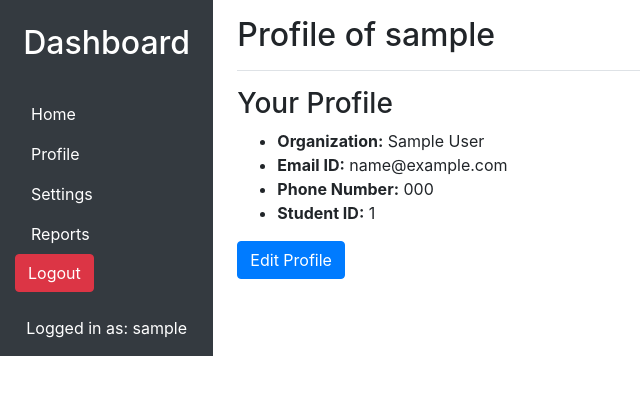
After one commit to santosh651/Library_Management, a Flask app: page /profile in a window 1280 px wide. The commit adds this page. Shown: the top 395 px of the page, without its empty margins (0-640 px from the left). Run offline with Flask 3, Linux system fonts and the light colour scheme; the visitor is signed in with stand-in values (Sample User, id 1); tables that the repository leaves empty or names only in its code hold one stand-in row (values such as "Sample post"); some libraries are stand-ins or nearby versions.

Commit message:
|profile button event  in dashboard on click sshow personal info can be eedited also|

```diff
--- a/app.py
+++ b/app.py
@@ -1,4 +1,4 @@
-from flask import Flask, render_template, request, redirect, flash, session, make_response
+from flask import Flask, render_template, request, redirect, flash, session, url_for, make_response
 from flask_mysqldb import MySQL
 from flask_wtf import FlaskForm
 from wtforms import StringField, PasswordField, SubmitField
@@ -8,16 +8,12 @@ app = Flask(__name__)
 app.secret_key = 'your_secret_key'
 
 # MySQL Configuration
-app.config['MYSQL_HOST'] = 'localhost'  # Change as necessary
-app.config['MYSQL_USER'] = 'root'  # Change to your MySQL username
-app.config['MYSQL_PASSWORD'] = 'admin'  # Change to your MySQL password
+app.config['MYSQL_HOST'] = 'localhost'
+app.config['MYSQL_USER'] = 'root'
+app.config['MYSQL_PASSWORD'] = 'admin'
 app.config['MYSQL_DB'] = 'library_management'
 
 mysql = MySQL(app)
-# CREATE TABLE IF NOT EXISTS users (
-#     id INT AUTO_INCREMENT PRIMARY KEY,
-#     username VARCHAR(25) NOT NULL UNIQUE,
-#     password VARCHAR(255) NOT NULL
 
 # Registration Form
 class RegistrationForm(FlaskForm):
@@ -32,6 +28,7 @@ class LoginForm(FlaskForm):
     password = PasswordField('Password', validators=[DataRequired()])
     submit = SubmitField('Login')
 
+# Register Route
 @app.route('/register', methods=['GET', 'POST'])
 def register():
     form = RegistrationForm()
@@ -46,6 +43,7 @@ def register():
         return redirect('/login')
     return render_template('register.html', form=form)
 
+# Login Route
 @app.route('/login', methods=['GET', 'POST'])
 def login():
     form = LoginForm()
@@ -57,37 +55,79 @@ def login():
         user = cur.fetchone()
         cur.close()
         if user:
-            session['username'] = username
+            session['username'] = username  # Use username as session key
             flash('Login successful!', 'success')
             return redirect('/')
         else:
             flash('Login failed. Check your username and password.', 'danger')
     return render_template('login.html', form=form)
 
+@app.route('/profile', methods=['GET', 'POST'])
+def profile():
+    if 'username' not in session:
+        flash('You need to log in first.', 'danger')
+        return redirect('/login')
+
+    username = session['username']
+
+    # GET Request - Display Profile
+    if request.method == 'GET':
+        cur = mysql.connection.cursor()
+        cur.execute("SELECT organization_name, email, phone_number, student_id FROM users WHERE username = %s", [username])
+        user_profile = cur.fetchone()
+        cur.close()
+
+        if user_profile:
+            profile_data = {
+                'organization_name': user_profile[0] or '',  # If None, show empty
+                'email': user_profile[1] or '',
+                'phone_number': user_profile[2] or '',
+                'student_id': user_profile[3] or ''
+            }
+            return render_template('profile.html', profile=profile_data)
+        else:
+            flash('Profile not found.', 'danger')
+            return redirect('/dashboard')
+
+    # POST Request - Update Profile
+    if request.method == 'POST':
+        organization_name = request.form.get('organization_name')
+        email = request.form.get('email')
+        phone_number = request.form.get('phone_number')
+        student_id = request.form.get('student_id')
+
+        cur = mysql.connection.cursor()
+        cur.execute("""
+            UPDATE users
+            SET organization_name = %s, email = %s, phone_number = %s, student_id = %s
+            WHERE username = %s
+        """, (organization_name, email, phone_number, student_id, username))
+        mysql.connection.commit()
+        cur.close()
+
+        flash('Profile updated successfully!', 'success')
+        return redirect(url_for('dashboard'))  # Redirect to the home page after updating
+
+# Dashboard Route
 @app.route('/dashboard')
 def dashboard():
     if 'username' in session:
-        response = make_response(render_template('dashboard.html', username=session['username']))
-        response.headers['Cache-Control'] = 'no-store, no-cache, must-revalidate, max-age=0'
-        response.headers['Pragma'] = 'no-cache'  # For older HTTP/1.0 clients
-        return response
+        return render_template('dashboard.html', username=session['username'])
     else:
         flash('You need to log in first.', 'danger')
         return redirect('/login')
 
-
+# Home Redirect
 @app.route('/')
 def home():
     return redirect('/dashboard')
 
+# Logout Route
 @app.route('/logout')
 def logout():
-    session.clear()  # Clear the session
+    session.clear()
     flash('You have been logged out successfully.', 'success')
-    response = redirect('/login')  # Redirect to the login page
-    response.headers['Cache-Control'] = 'no-store, no-cache, must-revalidate, max-age=0'
-    response.headers['Pragma'] = 'no-cache'  # For older HTTP/1.0 clients
-    return response
+    return redirect('/login')
 
 if __name__ == '__main__':
     app.run(debug=True)
--- a/templates/Dashboard.html
+++ b/templates/Dashboard.html
@@ -20,7 +20,7 @@
                             <a class="nav-link text-white" href="#">Home</a>
                         </li>
                         <li class="nav-item">
-                            <a class="nav-link text-white" href="#">Profile</a>
+                            <a  href="{{ url_for('profile') }}" class="nav-link text-white" href="#">Profile</a>
                         </li>
                         <li class="nav-item">
                             <a class="nav-link text-white" href="#">Settings</a>
@@ -32,6 +32,7 @@
                             <a href="{{ url_for('logout') }}" class="btn btn-danger">Logout</a>
                         </li>
                     </ul>
+                    <p class="text-white text-center mt-4">Logged in as: {{ session.username }}</p>
                 </div>
             </nav>
 
--- /dev/null
+++ b/templates/profile.html
@@ -0,0 +1,100 @@
+<!DOCTYPE html>
+<html lang="en">
+<head>
+    <meta charset="UTF-8">
+    <meta name="viewport" content="width=device-width, initial-scale=1.0">
+    <title>Profile</title>
+    <!-- Bootstrap CSS -->
+    <link rel="stylesheet" href="https://stackpath.bootstrapcdn.com/bootstrap/4.5.2/css/bootstrap.min.css">
+    <link rel="stylesheet" href="{{ url_for('static', filename='css/style.css') }}">
+</head>
+<body>
+    <div class="container-fluid">
+        <div class="row">
+            <!-- Sidebar -->
+            <nav id="sidebar" class="col-md-3 col-lg-2 d-md-block bg-dark sidebar">
+                <div class="sidebar-sticky">
+                    <h2 class="text-white text-center py-4">Dashboard</h2>
+                    <ul class="nav flex-column">
+                        <li class="nav-item">
+                            <a class="nav-link text-white" href="{{ url_for('dashboard') }}">Home</a>
+                        </li>
+                        <li class="nav-item">
+                            <a class="nav-link text-white" href="{{ url_for('profile') }}">Profile</a>
+                        </li>
+                        <li class="nav-item">
+                            <a class="nav-link text-white" href="#">Settings</a>
+                        </li>
+                        <li class="nav-item">
+                            <a class="nav-link text-white" href="#">Reports</a>
+                        </li>
+                        <li class="nav-item">
+                            <a href="{{ url_for('logout') }}" class="btn btn-danger">Logout</a>
+                        </li>
+                    </ul>
+                    <p class="text-white text-center mt-4">Logged in as: {{ session.username }}</p>
+                </div>
+            </nav>
+
+            <!-- Profile Content -->
+            <main role="main" class="col-md-9 ml-sm-auto col-lg-10 px-md-4">
+                <div class="d-flex justify-content-between flex-wrap flex-md-nowrap align-items-center pt-3 pb-2 mb-3 border-bottom">
+                    <h1 class="h2">Profile of {{ session.username }}</h1>
+                </div>
+
+                <!-- Profile Details -->
+                <div class="profile-section">
+                    <h3>Your Profile</h3>
+                    <ul>
+                        <li><strong>Organization:</strong> {{ profile.organization_name if profile.organization_name else "N/A" }}</li>
+                        <li><strong>Email ID:</strong> {{ profile.email if profile.email else "N/A" }}</li>
+                        <li><strong>Phone Number:</strong> {{ profile.phone_number if profile.phone_number else "N/A" }}</li>
+                        <li><strong>Student ID:</strong> {{ profile.student_id if profile.student_id else "N/A" }}</li>
+                    </ul>
+                    <button type="button" class="btn btn-primary" data-toggle="modal" data-target="#editProfileModal">Edit Profile</button>
+                </div>
+
+                <!-- Edit Profile Modal -->
+                <div class="modal fade" id="editProfileModal" tabindex="-1" aria-labelledby="editProfileModalLabel" aria-hidden="true">
+                    <div class="modal-dialog">
+                        <div class="modal-content">
+                            <div class="modal-header">
+                                <h5 class="modal-title" id="editProfileModalLabel">Edit Profile</h5>
+                                <button type="button" class="close" data-dismiss="modal" aria-label="Close">
+                                    <span aria-hidden="true">&times;</span>
+                                </button>
+                            </div>
+                            <div class="modal-body">
+                                <form method="POST" action="{{ url_for('profile') }}">
+                                    <div class="form-group">
+                                        <label for="organization_name">Organization Name</label>
+                                        <input type="text" class="form-control" id="organization_name" name="organization_name" value="{{ organization_name }}">
+                                    </div>
+                                    <div class="form-group">
+                                        <label for="email">Email ID</label>
+                                        <input type="email" class="form-control" id="email" name="email" value="{{ email }}">
+                                    </div>
+                                    <div class="form-group">
+                                        <label for="phone_number">Phone Number</label>
+                                        <input type="text" class="form-control" id="phone_number" name="phone_number" value="{{ phone_number }}">
+                                    </div>
+                                    <div class="form-group">
+                                        <label for="student_id">Student ID</label>
+                                        <input type="text" class="form-control" id="student_id" name="student_id" value="{{ student_id }}">
+                                    </div>
+                                    <button type="submit" class="btn btn-success">Save Changes</button>
+                                </form>
+                            </div>
+                        </div>
+                    </div>
+                </div>
+            </main>
+        </div>
+    </div>
+
+    <!-- Bootstrap JS and dependencies -->
+    <script src="https://code.jquery.com/jquery-3.5.1.slim.min.js"></script>
+    <script src="https://cdn.jsdelivr.net/npm/@popperjs/core@2.0.7/dist/umd/popper.min.js"></script>
+    <script src="https://stackpath.bootstrapcdn.com/bootstrap/4.5.2/js/bootstrap.min.js"></script>
+</body>
+</html>
```
